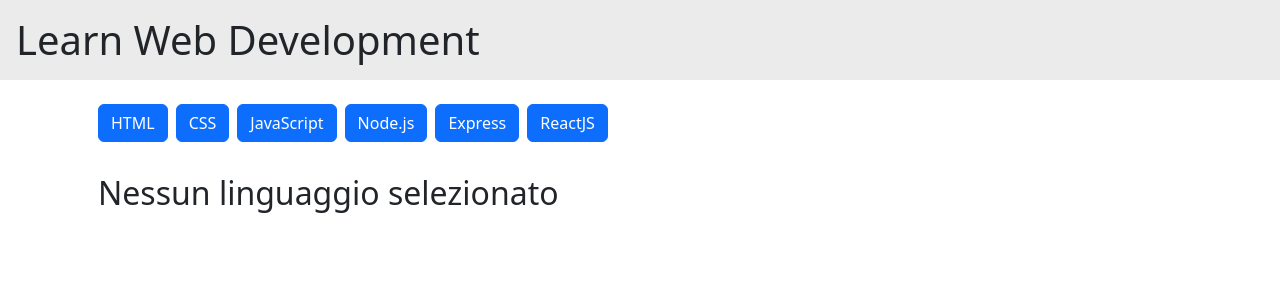
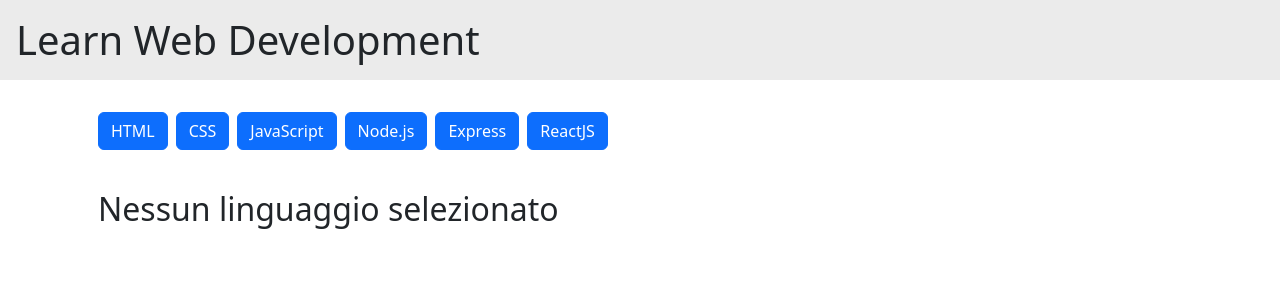
Before and after one commit to Alessandro-Fiora/react-use-state, a React (Vite) app: page / in a window 1280 px wide. Shown: the top 300 px of the page. Built offline with nearby package versions, Linux system fonts and the light colour scheme.

Commit message:
Button margin increase

```diff
--- a/src/components/ui/Button.jsx
+++ b/src/components/ui/Button.jsx
@@ -7,7 +7,9 @@
   return (
     <button
       onClick={() => buttonClickHandler(index)}
-      className={"btn me-2 " + (isSelected ? " btn-warning" : " btn-primary")}
+      className={
+        "btn me-2 my-2 " + (isSelected ? " btn-warning" : " btn-primary")
+      }
     >
       {text}
     </button>
```
